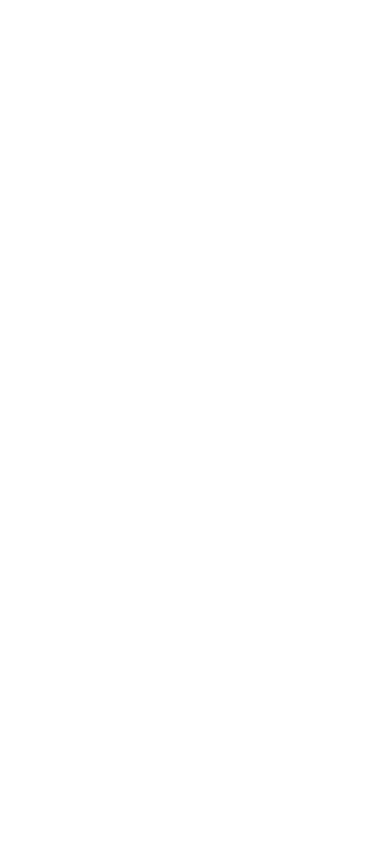
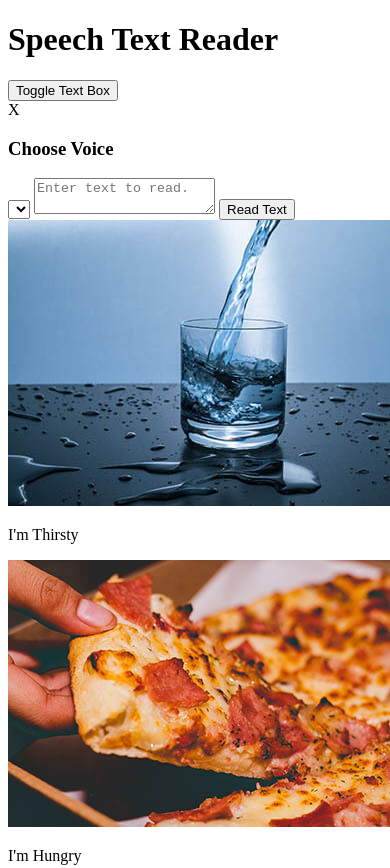
Before and after one commit to rossmylesobrien/mini_projects, a plain HTML site: page Speech_text_reader/index.html in a window 390 px wide. Shown: the top 868 px of the page. Before the commit the page ends 844 px from the top, so only its background shows below. Drawn offline with Linux system fonts and the light colour scheme.

Commit message:
Add the HTML and JS images

```diff
--- a/Speech_text_reader/index.html
+++ b/Speech_text_reader/index.html
@@ -5,9 +5,24 @@
   <meta name="viewport" content="width=device-width, initial-scale=1.0">
   <meta http-equiv="X-UA-Compatible" content="ie=edge">
   <link rel="stylesheet" href="main.css">
-  <title>Speech to text reader</title>
+  <title>Speech Text Reader</title>
 </head>
 <body>
+
+<div class="container">
+  <h1>Speech Text Reader</h1>
+  <button id="toggle" class="btn btn-toggle">
+    Toggle Text Box
+  </button>
+  <div id="text-box" class="text-box">
+    <div id="close" class="close">X</div>
+    <h3>Choose Voice</h3>
+    <select id="voices"></select>
+    <textarea id="text" placeholder="Enter text to read."></textarea>
+    <button class="btn" id="read">Read Text</button>
+  </div>
+  <main></main>
+</div>
 
 <script src="script.js"></script>
 </body>
--- a/Speech_text_reader/script.js
+++ b/Speech_text_reader/script.js
@@ -0,0 +1,75 @@
+const main = document.querySelector('main');
+const voicesSelect = document.getElementById('voices');
+const textArea = document.getElementById('text');
+const readBtn = document.getElementById('read');
+const toggleBtn = document.getElementById('toggle');
+const closeBtn = document.getElementById('close');
+
+const data = [
+{
+  image: './img/drink.jpg',
+  text: "I'm Thirsty"
+},
+{
+  image: './img/food.jpg',
+  text: "I'm Hungry"
+},
+{
+  image: './img/tired.jpg',
+  text: "I'm Tired"
+},
+{
+  image: './img/hurt.jpg',
+  text: "I'm Hurt"
+},
+{
+  image: './img/happy.jpg',
+  text: "I'm Happy"
+},
+{
+  image: './img/angry.jpg',
+  text: "I'm Angry"
+},
+{
+  image: './img/sad.jpg',
+  text: "I'm Sad"
+},
+{
+  image: './img/scared.jpg',
+  text: "I'm Scared"
+},
+{
+  image: './img/outside.jpg',
+  text: 'I Want To Go Outside'
+},
+{
+  image: './img/home.jpg',
+  text: 'I Want To Go Home'
+},
+{
+  image: './img/school.jpg',
+  text: 'I Want To Go To School'
+},
+{
+  image: './img/grandma.jpg',
+  text: 'I Want To Go To Grandmas'
+  }
+];
+
+data.forEach(createBox);
+
+// create Speech boxes
+function createBox(item){
+    const box = document.createElement('div');
+
+    const {image, text} = item; // Destructuring
+
+    box.classList.add('box');
+    box.innerHTML = `
+    <img src=${image} alt=${text}/>
+    <p class="info">${text}</p>
+    `;
+
+    // To Do: Speak event
+    main.appendChild(box);
+}
```
Also changed, not shown: 1 other file.
